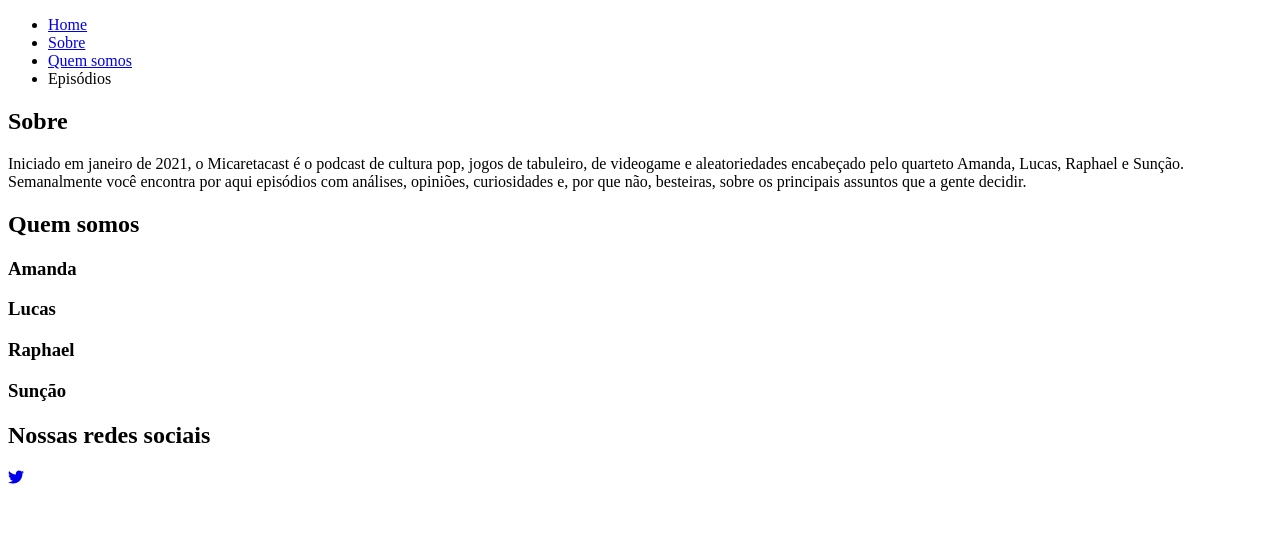
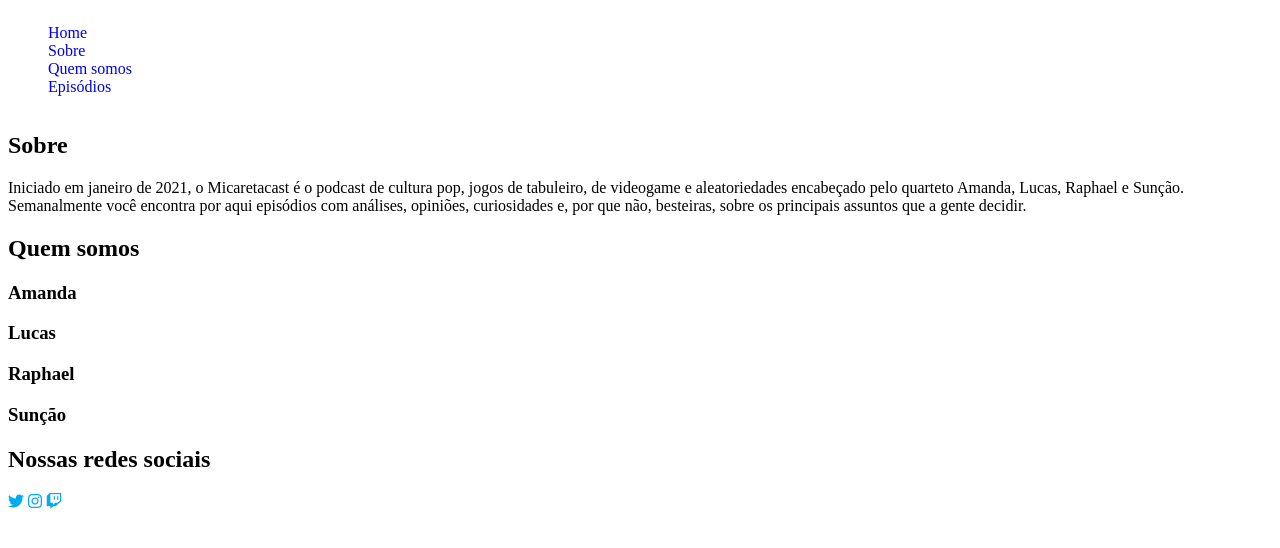
Before and after one commit to raphasuncao/Micaretacast, a plain HTML site: page index.html in a window 1280 px wide. Drawn offline with Linux system fonts and the light colour scheme; a script that the page names is missing.

Commit message:
alterando css

```diff
--- a/css/style.css
+++ b/css/style.css
@@ -1,7 +1,16 @@
-div.icons a:visited{
+nav.menu ul{
+    display: inline-block;
+    list-style: none;
+}
+
+nav.menu a{
+    text-decoration: none;
+}
+
+nav.menu a:visited{
     text-decoration: none;
 }
 
 div.icons a{
-    text-decoration: none;
+    color: #00aced;
 }
--- a/index.html
+++ b/index.html
@@ -6,7 +6,7 @@
     <meta http-equiv='X-UA-Compatible' content='IE=edge'>
     <title>Micaretacast</title>
     <meta name='viewport' content='width=device-width, initial-scale=1'>
-    <link rel='stylesheet' type='text/css' media='screen' href='main.css'>
+    <link rel='stylesheet' type='text/css' media='screen' href='css/style.css'>
     <script src='main.js'></script>
 </head>
 <body>
@@ -16,7 +16,7 @@
                 <li><a href="index.html">Home</a></li>
                 <li><a href="#Sobre">Sobre</a></li>
                 <li><a href="#Quemsomos">Quem somos</a></li>
-                <li>Episódios</li>
+                <li><a href="#">Episódios</a></li>
             </ul>
         </nav>
     </header>
@@ -37,8 +37,8 @@
             <h2>Nossas redes sociais</h2>
             <div class="icons">
                 <a target="_blank" href="https://twitter.com/micaretacast"><i class="fab fa-twitter"></i></a>
-                <a target="_blank" href="https://www.instagram.com/micaretacast/"></a>
-                <a target="_blank" href="https://www.twitch.tv/micaretacast"></a>
+                <a target="_blank" href="https://www.instagram.com/micaretacast/"><i class="fab fa-instagram"></i></a>
+                <a target="_blank" href="https://www.twitch.tv/micaretacast"><i class="fab fa-twitch"></i></a>
             </div>
 
         </section>
```
